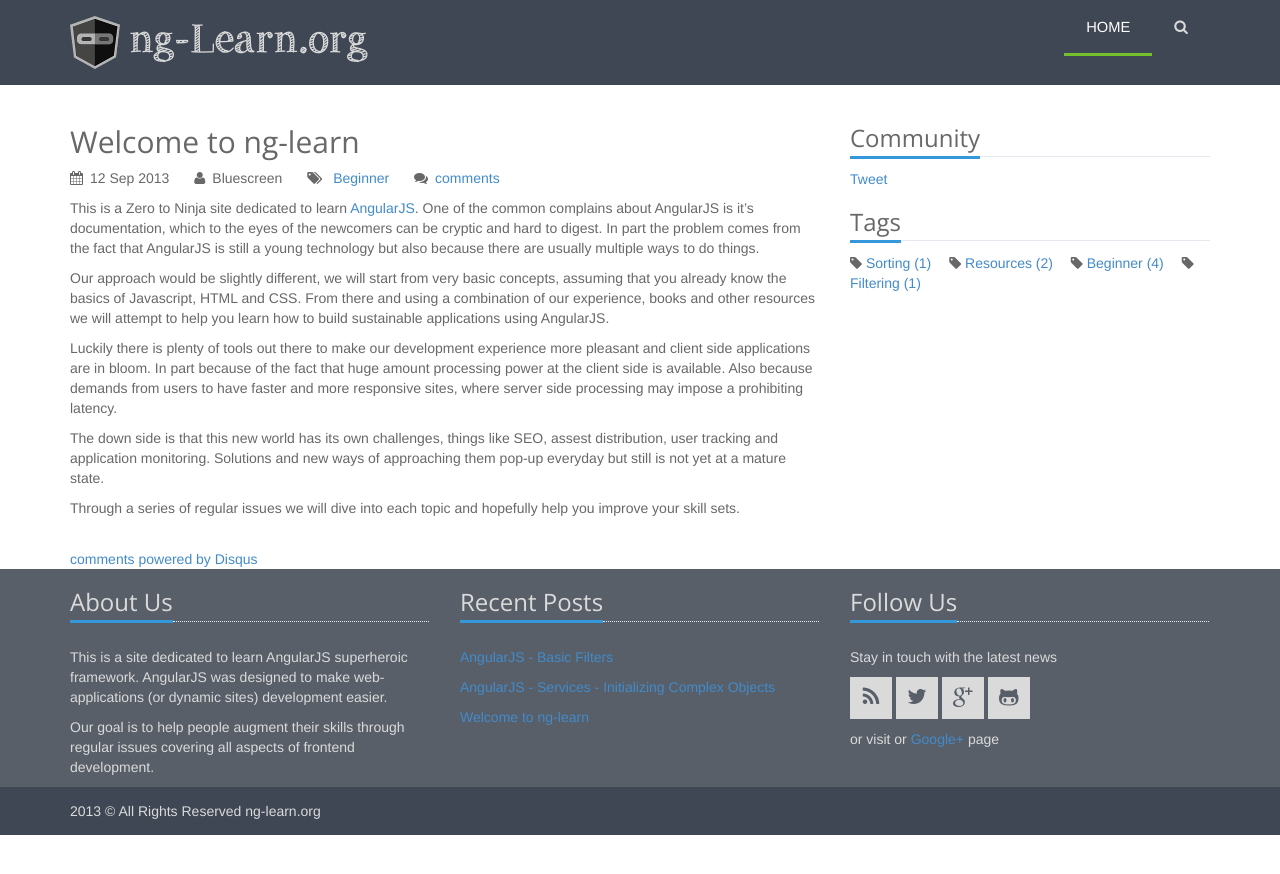
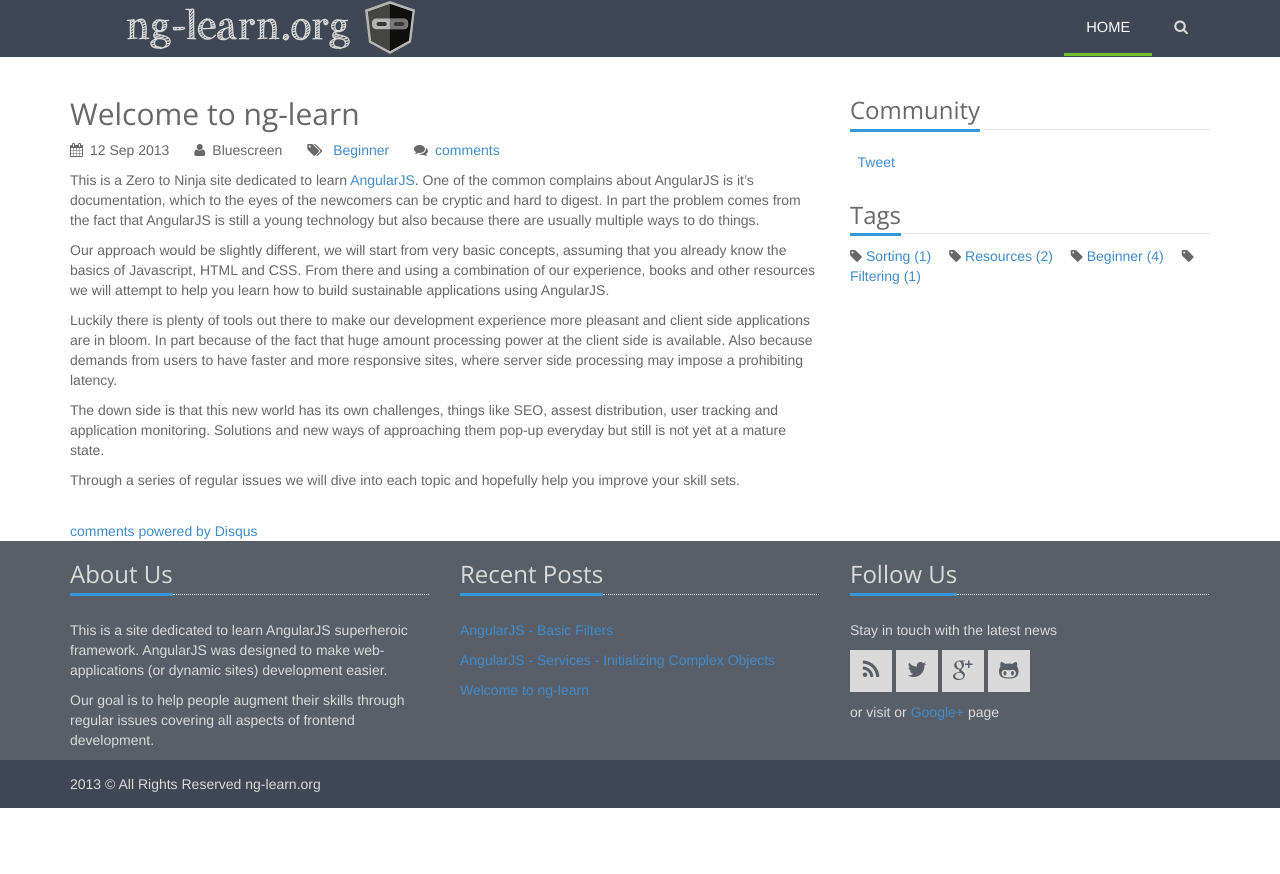
Before and after one commit to ng-learn-org/ng-learn-org.github.io, a Jekyll site: the page built from _posts/2013-09-12-Welcome.markdown, in a window 1280 px wide. Shown: the top 874 px of the page. Built offline with Jekyll 4.4.1, drawn with Linux system fonts in a browser that asks for light colours; a script that is not in the unit is left out; comment, search, counter and statistics services are not loaded.

Commit message:
Added pocket and linkedin share, fixed comments and header

```diff
--- a/_config.yml
+++ b/_config.yml
@@ -3,6 +3,6 @@ url: http://ng-learn.org
 description: AngularJS examples, recipes & tutorials
 paginate: 5
 paginate_files: index.html
-permalink: /:year/:month/:title
+permalink: /:year/:month/:title/
 pygments: true
 email: info@ng-learn.org
--- a/_includes/header.html
+++ b/_includes/header.html
@@ -10,8 +10,10 @@
           <span class="icon-bar"></span>
           <span class="icon-bar"></span>
         </button>
-
-        <a class="navbar-brand brand" href="/"><img src="/img/logo.png">&nbsp;ng-Learn.org</a>
+        <span>
+          <img class="navbar-brand-img" src="/img/logo.png">
+          <a class="navbar-brand brand" href="/">ng-learn.org</a>
+        </span>
       </div>
 
       <div class="collapse navbar-collapse" id="navbar">
--- a/_layouts/post.html
+++ b/_layouts/post.html
@@ -34,7 +34,7 @@
                   {% if forloop.last == false %},{% endif %}
                   {% endfor %}
                 </li>
-                <li><i class="fa fa-comments"></i><a href="{{ site.url }}{{ post.url }}#disqus_thread">comments</a></li>
+                <li><i class="fa fa-comments"></i><a href="{{ site.url }}{{ page.url }}#disqus_thread">comments</a></li>
               </ul>
             </header>
 
@@ -58,8 +58,12 @@
           <div class="side-box">
             <h3>Community</h3>
             <div>
-              <div class="g-plusone" data-size="tall"></div>
-              <a href="https://twitter.com/share" class="twitter-share-button" data-lang="en" data-count="vertical">Tweet</a>
+              <p>
+                <div class="g-plusone" data-size="tall"></div>&nbsp;
+                <a href="https://twitter.com/share" class="twitter-share-button" data-lang="en" data-count="vertical">Tweet</a>&nbsp;
+                <a data-pocket-label="pocket" data-pocket-count="vertical" class="pocket-btn" data-lang="en"></a>&nbsp;
+                <script type="IN/Share" data-counter="top"></script>&nbsp;
+              </p>
             </div>
 
           </div>
--- a/css/main.css
+++ b/css/main.css
@@ -23,6 +23,11 @@ h1,h2,h3,h4 {
     font-size: 3em;
     letter-spacing: -0.1em;
     font-color: #222;
+    padding-left: 70px;
+}
+
+.navbar-brand-img {
+    position: absolute;
 }
 
 #navbar a {
@@ -259,3 +264,9 @@ article footer {
 .modal-dialog {
     width: 80%;
 }
+
+/* Pocket */
+div.pocket-btn {
+    display: inline;
+}
+/* /Pocket */
```
Also changed, not shown: other parts of _layouts/post.html (+10 -0 lines).
